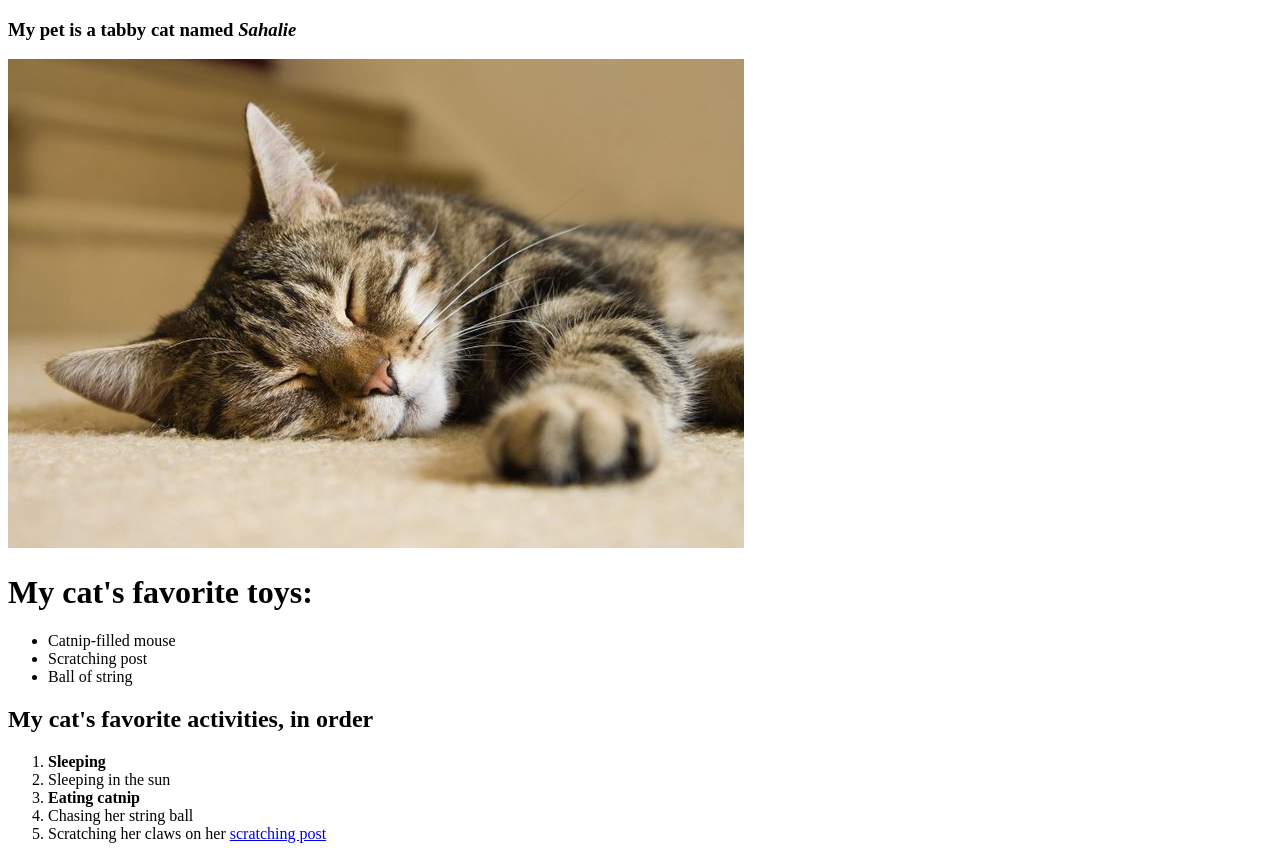
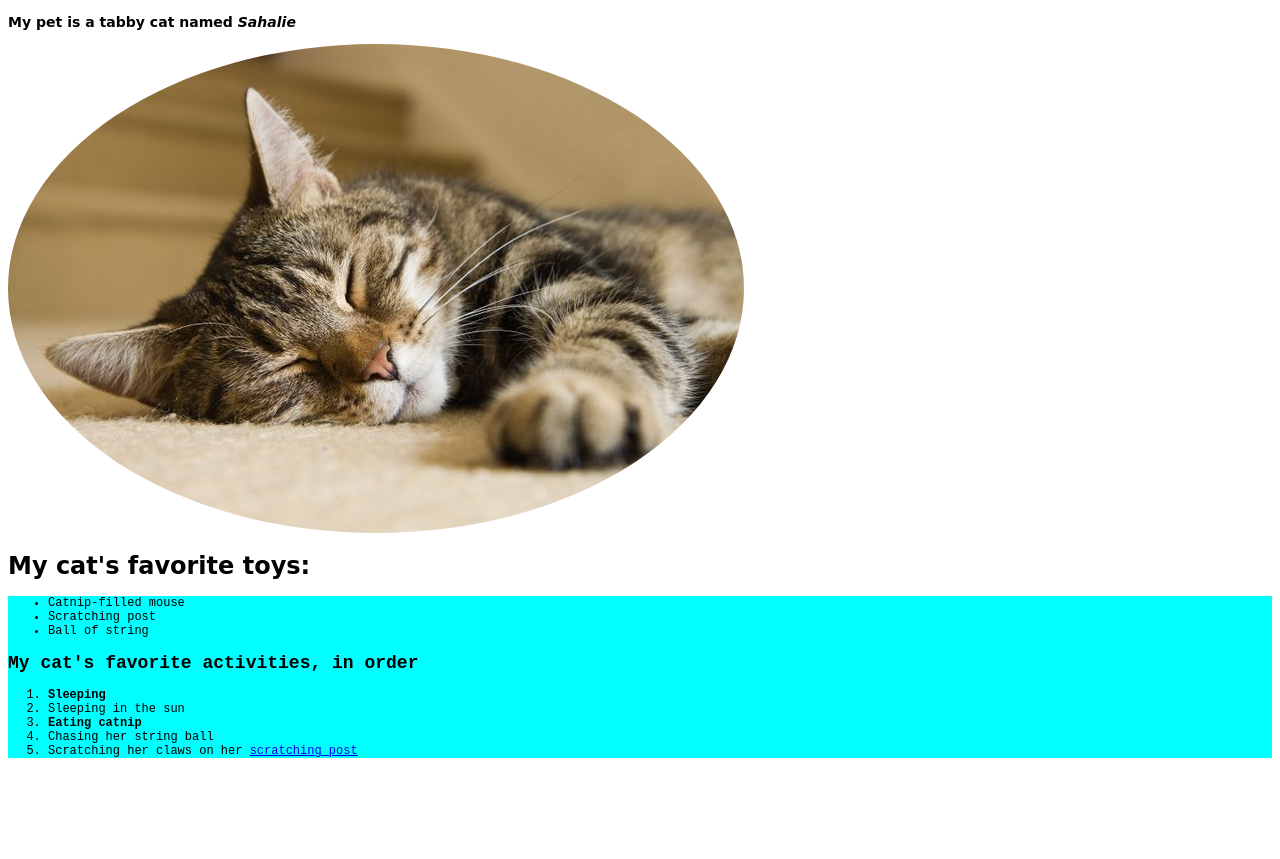
Before and after one commit to campoore2/pet-website, a plain HTML site: page pet-websites.html in a window 1280 px wide. After the commit the page ends 800 px from the top, so only its background shows below. Drawn offline with Linux system fonts and the light colour scheme.

Commit message:
Added style sheet

```diff
--- /dev/null
+++ b/css/styles.css
@@ -0,0 +1,13 @@
+div {
+  font-family: monospace;
+  background-color: cyan;
+}
+
+body {
+  font-family: cursive;
+  font-size: 12px;
+}
+
+img {
+  border-radius: 60%;
+}
--- a/pet-websites.html
+++ b/pet-websites.html
@@ -1,12 +1,14 @@
 <!DOCTYPE html>
 <html>
     <head>
+        <link href="css/styles.css" rel="stylesheet" type="text/css">
         <title>Pet Website Blog</title>
     </head>
     <body>
         <h3>My pet is a tabby cat named <em>Sahalie</em></h3>
         <img src="imgs/cat.jpg" alt="tabby cat">
         <h1>My cat's favorite toys:</h1>
+          <div>
             <ul>
                 <li>Catnip-filled mouse</li>
                 <li>Scratching post</li>
@@ -20,6 +22,7 @@
                 <li>Chasing her string ball</li>
                 <li>Scratching her claws on her <a href="http://www.overstock.com/Pet-Supplies/Cat-Furniture/Carpet,Scratcher,/material,type,/3647/cat.html">scratching post</li>
             </ol>
+          </div>
         </body>
     </html>
 
```
Also changed, not shown: dog-page.html (+3 -0 lines), 1 other file.
